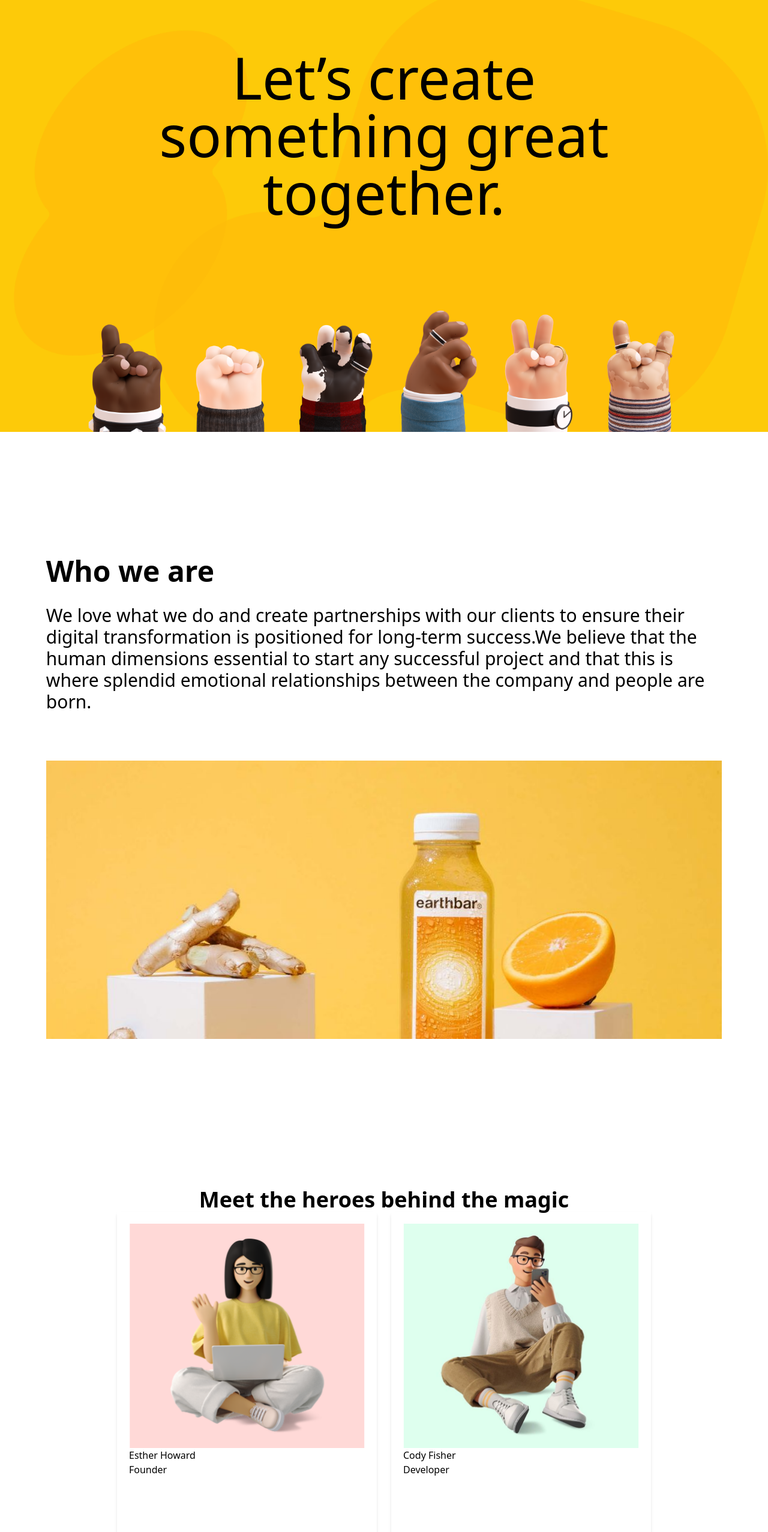
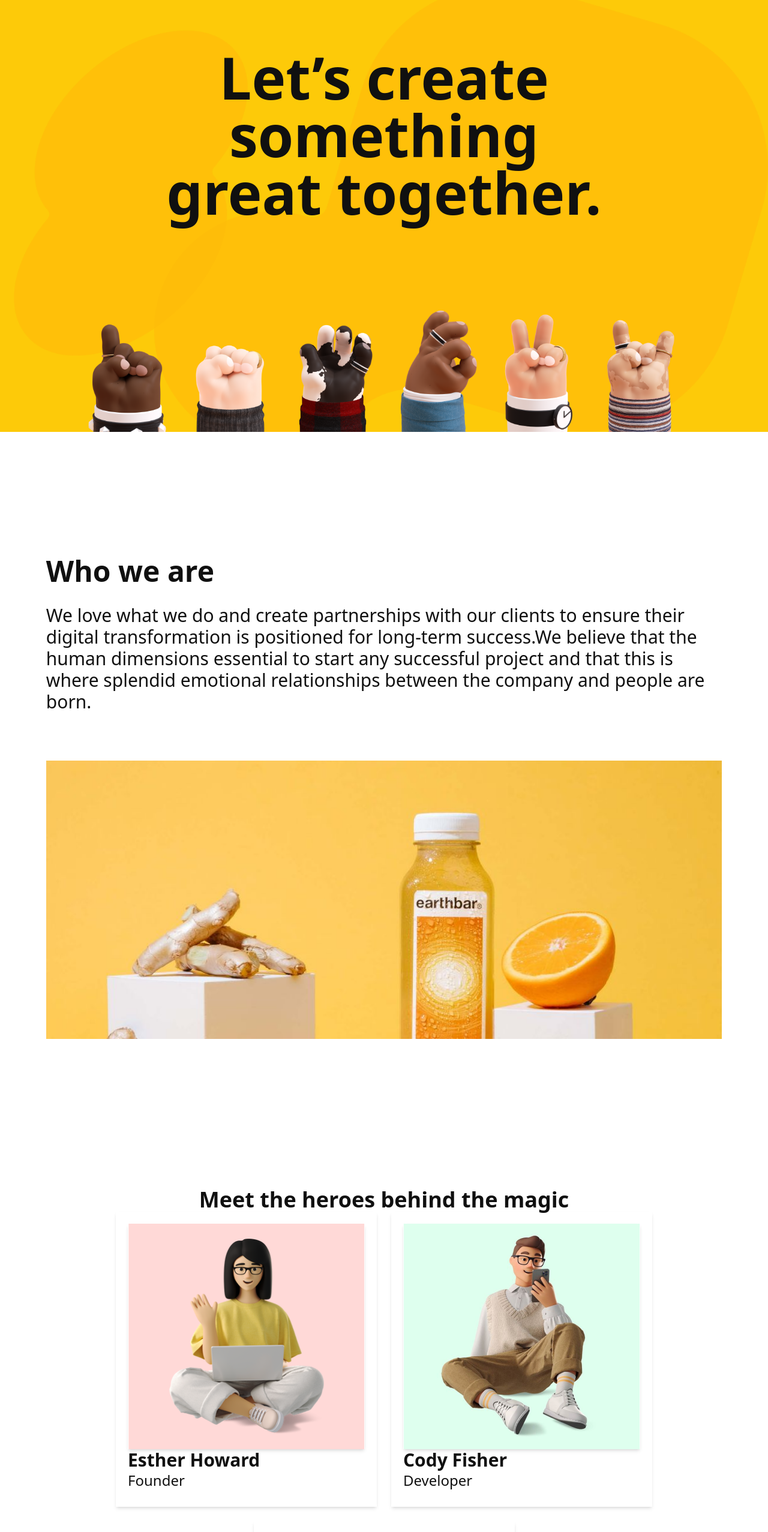
Before and after one commit to murat-aydin01/piton-next-project, a Next.js app: page / in a window 1280 px wide. Shown: the top 2554 px of the page at 60% size. Built offline with nearby package versions, Linux system fonts and the light colour scheme.

Commit message:
küçük düzenlemeler

```diff
--- a/src/app/page.js
+++ b/src/app/page.js
@@ -5,7 +5,7 @@ import StatsSection from "@/components/StatsSection";
 
 export default function Home() {
   return (
-    <div className="flex flex-col gap-52">
+    <div className="flex flex-col gap-52 text-inputBorder">
       <HeroSection />
       <IntroSection />
       <StatsSection/>
--- a/src/components/HeroCard.js
+++ b/src/components/HeroCard.js
@@ -2,11 +2,11 @@ import React from 'react'
 
 function HeroCard({img, name, role}) {
   return (
-    <div className='w-[433px] h-[560px] flex flex-col shadow-md p-5  '>
-      <img src={img}/>
+    <div className=' flex flex-col justify-between shadow-md px-5 pt-5 pb-7  '>
+      <img src={img} className='shadow-md'/>
       <div>
-        <p>{name}</p>
-        <p>{role}</p>
+        <p className='text-3xl font-semibold '>{name}</p>
+        <p className='text-2xl font-normal '>{role}</p>
       </div>
     </div>
   )
--- a/src/components/HeroSection.js
+++ b/src/components/HeroSection.js
@@ -1,10 +1,10 @@
 function HeroSection() {
   return (
-    <section className="h-[40vh] md:h-[60vh] lg:h-[90vh] w-screen bg-[url('/images/HeroShape.png')] bg-cover bg-center bg-heroBg flex flex-col justify-between items-center">
+    <section className="h-[40vh] md:h-[60vh] lg:h-[90vh] bg-[url('/images/HeroShape.png')] bg-cover bg-center bg-heroBg flex flex-col justify-between items-center">
       <h1 className="w-full my-auto text-center px-[20%]
-                 text-3xl sm:text-4xl md:text-6xl lg:text-7xl xl:text-8xl 2xl:text-9xl">
-    Let’s create something great together.
-  </h1>
+                 text-3xl sm:text-4xl md:text-6xl lg:text-7xl xl:text-8xl 2xl:text-9xl font-bold">
+        Let’s create something great together.
+      </h1>
       <div className="flex px-[10%] w-full h- justify-center md:justify-between">
         <img src="/images/Hands1.png" alt="hands 1" className="w-1/2 " />
         <img src="/images/Hands2.png" alt="hands 2" className="  w-1/2" />
```
